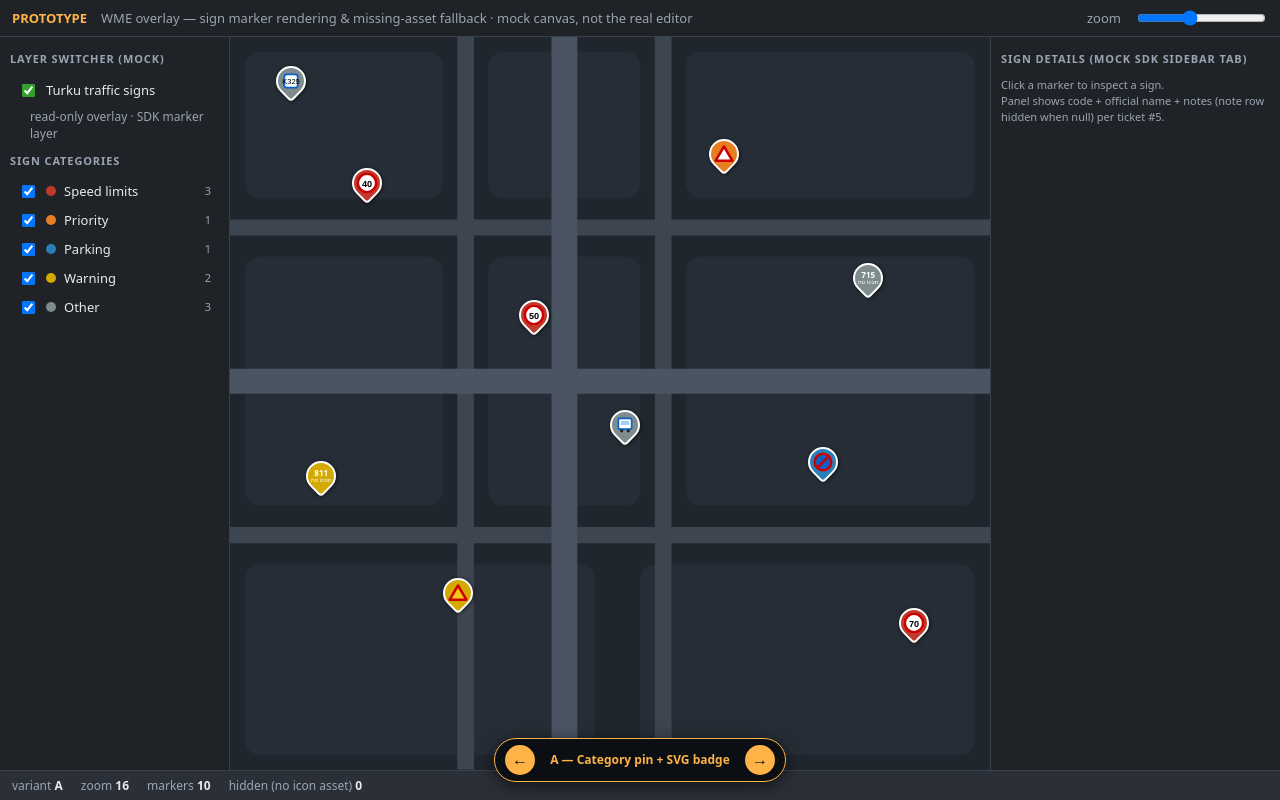
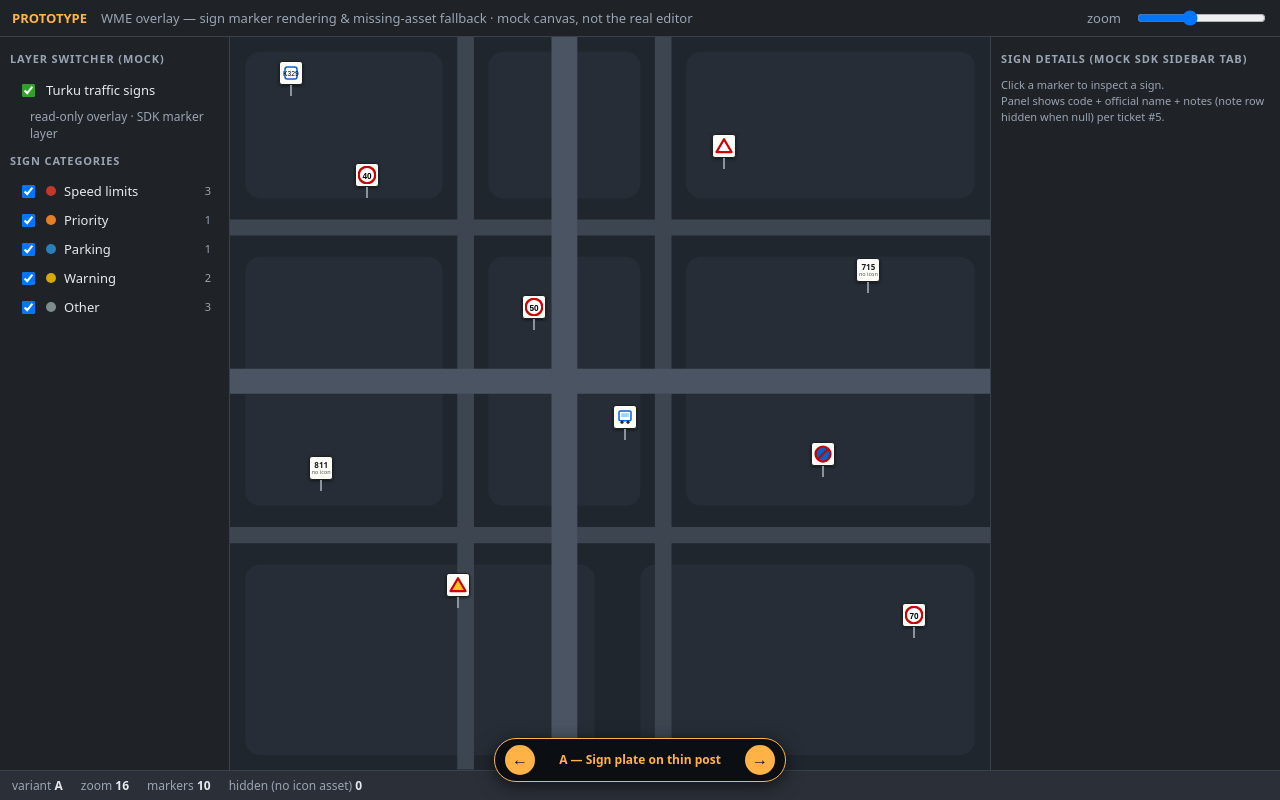
Before and after one commit to maeklund86/wme_turku_traffic_signs, a plain HTML site: page prototypes/wme-overlay-rendering/index.html in a window 1280 px wide. Drawn offline with Linux system fonts and the light colour scheme.

Commit message:
prototype: rework variant A — sign plate on thin post, neutral palette (ticket #6)
Per human reaction: variant A's structure wins, but the marker should resemble a
traffic sign on an actual thin post, with no category colour. Fallback unchanged:
missing SVG asset shows the sign code on the plate.

```diff
--- a/prototypes/wme-overlay-rendering/index.html
+++ b/prototypes/wme-overlay-rendering/index.html
@@ -10,7 +10,7 @@
   visual presentation should be used when an SVG icon asset is missing?"
 
   Three structurally different marker presentations, switchable via `?variant=`:
-    A  Category pin + SVG badge    filled category-colour pin, sign SVG clipped inside
+    A  Sign plate on thin post        neutral sign plate on a thin post, official sign SVG inside
     B  Bare SVG icons              icon only, no chrome (WME-GIS-Layers style)
     C  Icon + code chip            icon at all zooms, code chip at zoom >= 17
 
@@ -44,12 +44,12 @@
   #map svg.roads { position:absolute; inset:0; width:100%; height:100%; }
   .marker { position:absolute; transform:translate(-50%,-100%); cursor:pointer; z-index:5; }
   .marker.selected { z-index:9; }
-  /* variant A */
-  .vA .pin { width:30px; height:30px; border-radius:50% 50% 50% 4px; transform:rotate(-45deg); border:2px solid #fff; box-shadow:0 1px 4px rgba(0,0,0,.6); display:flex; align-items:center; justify-content:center; }
-  .vA .pin > * { transform:rotate(45deg); }
-  .vA .pin img, .vA .pin svg { width:20px; height:20px; }
-  .vA .codetext { font-size:8px; font-weight:700; color:#fff; line-height:1; text-align:center; }
-  .vA .codetext small { display:block; font-size:6px; font-weight:400; }
+  /* variant A — sign plate on a thin post, neutral (no category colour) */
+  .vA .post { width:2px; height:11px; background:#8a949e; margin:0 auto; }
+  .vA .plate { width:24px; min-height:24px; border-radius:3px; background:#fdfdf8; border:1.5px solid #1c1f24; box-shadow:0 1px 3px rgba(0,0,0,.55); display:flex; align-items:center; justify-content:center; padding:1px; }
+  .vA .plate img { width:18px; height:18px; }
+  .vA .codetext { font-size:8px; font-weight:700; color:#1c1f24; line-height:1.05; text-align:center; }
+  .vA .codetext small { display:block; font-size:5.5px; font-weight:400; color:#555; }
   /* variant B */
   .vB .icon { filter:drop-shadow(0 1px 2px rgba(0,0,0,.7)); }
   /* variant C */
@@ -157,7 +157,7 @@ const SIGNS = [
   { Id: 1130, Varustelaji_koodi: "376", Varustelaji: "Jalankulku-alue",   Huomautus: null,             cat: "other",    icon: svg(`<svg xmlns="http://www.w3.org/2000/svg" viewBox="0 0 24 24"><rect x="4" y="4" width="16" height="16" rx="3" fill="#fff" stroke="#0b60c9" stroke-width="2"/><text x="12" y="16" font-size="9" font-family="Arial" text-anchor="middle">K329</text></svg>`), x: 8, y: 8 },
 ];
 const VARIANTS = [
-  { key: "A", name: "Category pin + SVG badge",  desc: "filled category-colour pin, sign SVG clipped inside" },
+  { key: "A", name: "Sign plate on thin post",  desc: "neutral sign plate on a thin post, official SVG inside" },
   { key: "B", name: "Bare SVG icons",           desc: "icon only, no chrome (WME-GIS-Layers style)" },
   { key: "C", name: "Icon + code chip",         desc: "icon at all zooms, code pill at zoom ≥ 17" },
 ];
@@ -176,21 +176,30 @@ const $info = document.getElementById("signinfo");
 
 /* ---------- variant renderers: one element per sign ---------- */
 function renderMarkerA(s) {
-  const cat = CATS[s.cat];
-  const pin = document.createElement("div");
-  pin.className = "pin";
-  pin.style.background = cat.color;
+  // neutral: sign plate on a thin post; no category colour
+  const wrap = document.createElement("div");
+  wrap.className = "wrapA";
   if (s.icon) {
+    const plate = document.createElement("div");
+    plate.className = "plate";
     const img = document.createElement("img");
     img.src = s.icon; img.alt = "";
-    pin.appendChild(img);
+    plate.appendChild(img);
+    wrap.appendChild(plate);
   } else {
+    // missing asset: plate shows the sign code so the sign is still identifiable
+    const plate = document.createElement("div");
+    plate.className = "plate";
     const t = document.createElement("div");
     t.className = "codetext";
     t.innerHTML = `${s.Varustelaji_koodi}<small>no icon</small>`;
-    pin.appendChild(t);
+    plate.appendChild(t);
+    wrap.appendChild(plate);
   }
-  return pin;
+  const post = document.createElement("div");
+  post.className = "post";
+  wrap.appendChild(post);
+  return wrap;
 }
 function renderMarkerB(s) {
   if (!s.icon) return null; // bare icons: missing asset → marker not rendered at all
```
